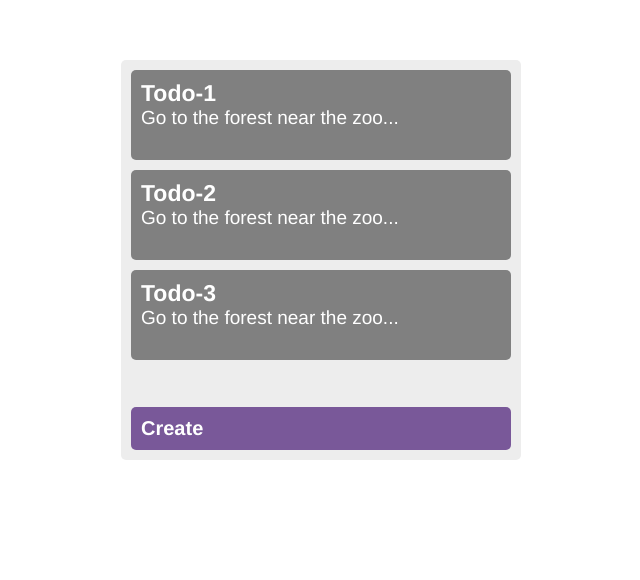
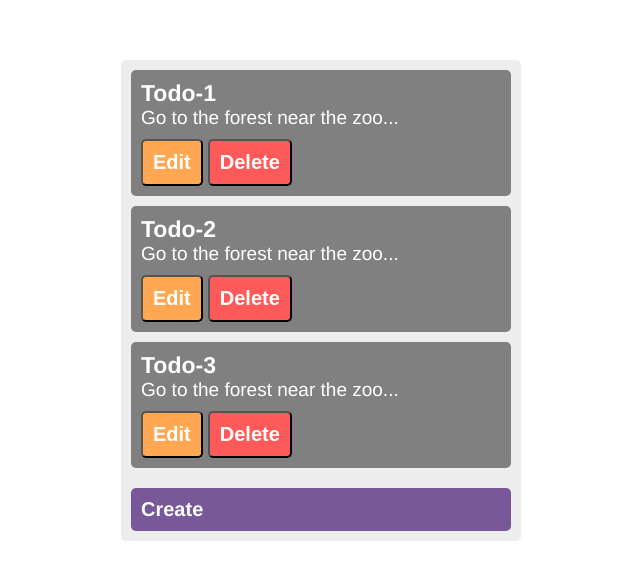
Before and after one commit to blackbird71SR/Vue-Todo-App, a Vue app: page / in a window 1280 px wide. Shown: the top 580 px of the page, without its empty margins (319-959 px from the left). Built offline with nearby package versions, Linux system fonts and the light colour scheme.

Commit message:
Add delete and edit button

```diff
--- a/src/App.vue
+++ b/src/App.vue
@@ -58,7 +58,13 @@ export default {
 }
 
 .is-primary {
-	background-color: greenyellow !important;
+	background-color: #47ca47 !important;
+}
+.is-warning {
+	background-color: #ffa753 !important;
+}
+.is-danger {
+	background-color: #ff5a5a !important;
 }
 
 .todo {
--- a/src/components/TodoItem.vue
+++ b/src/components/TodoItem.vue
@@ -4,6 +4,8 @@
 			<div class="todo-item-content-title">{{ title }}</div>
 			<div class="todo-item-content-description">{{ description }}</div>
 		</div>
+		<button v-on:click="editTodo" class="app-button is-warning">Edit</button>
+		<button v-on:click="deleteTodo" class="app-button is-danger">Delete</button>
 	</div>
 </template>
 
@@ -20,11 +22,26 @@ export default {
 			type: String,
 			required: false
 		}
+	},
+	methods:{
+		editTodo(){
+			alert('Edit Todo');
+		},
+		deleteTodo(){
+			alert('Delete Todo')
+		}
 	}
 }
 </script>
 
 <style lang="scss">
+.app-button {
+	font-size: 15px;
+	&.is-warning {
+		margin-right: 5px;
+		margin-top: 10px;
+	}
+}
 .todo {
 	&-item {
 		background-color: gray;
@@ -36,6 +53,8 @@ export default {
 		font-size: 23px;
 
 		&-content {
+			margin-bottom: 10px;
+
 			&-title {
 				font-weight: bold;
 			}
```
